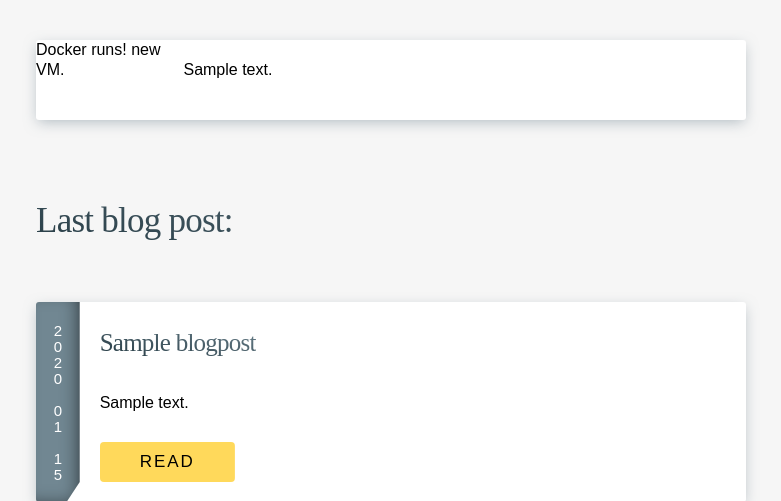
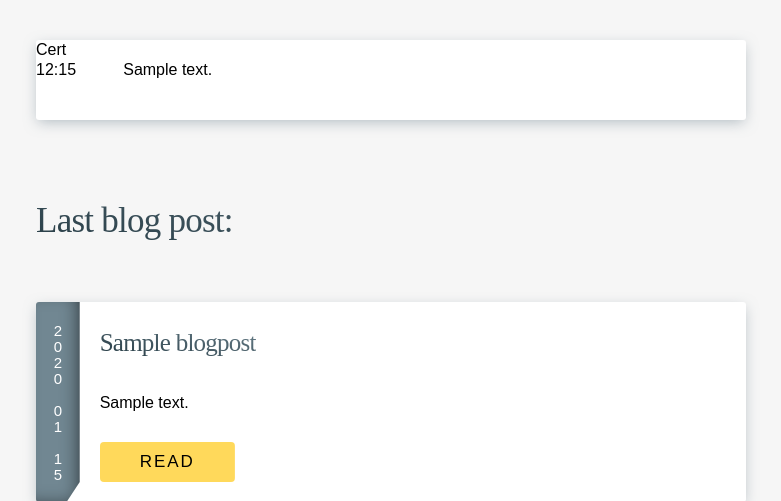
Before and after one commit to ciurana-life/victorciurana.com, a Django app: page / in a window 1280 px wide. Shown: the part 128-629 px from the top of the page, without its empty margins (249-1030 px from the left). Run offline with Django 3.2, Linux system fonts and the light colour scheme; tables that the repository leaves empty hold one stand-in row (values such as "Sample post"); parts of the project's set-up code (start-up, migrations or seed data) failed here and were passed over; some libraries are stand-ins or nearby versions.

Commit message:
I'm dieing

```diff
--- a/templates/index.html
+++ b/templates/index.html
@@ -8,7 +8,7 @@ Victor Ciurana
 {% block main %}
 <!-- hello -->
 <article>
-    <p>Docker runs! new VM.</p>
+    <p>Cert 12:15</p>
     <div class="article_content">
         {{home_content.content | safe_markdown}}
     </div>
```
Also changed, not shown: 5 other files.
